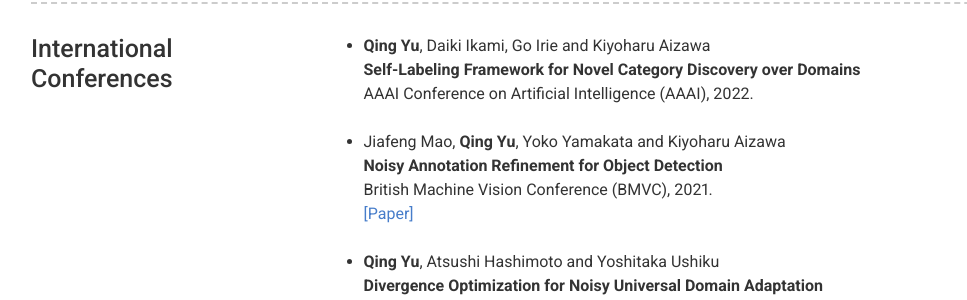
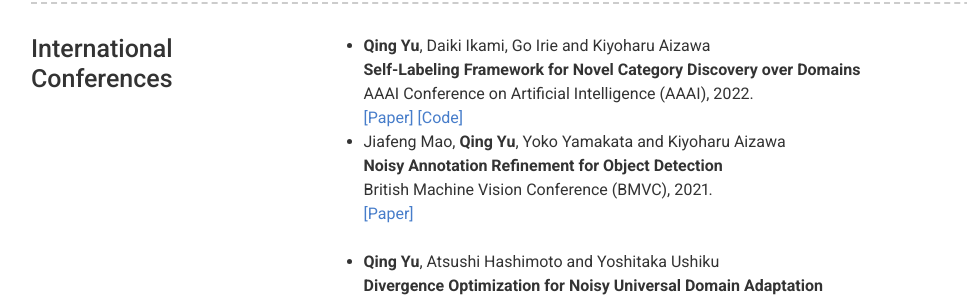
Before and after one commit to YU1ut/YU1ut.github.io, a Jekyll site: the page built from index.md, in a window 1280 px wide and 900 px high, scrolled down 444 px. Shown: the part 152-452 px from the top of the window, without its empty margins (39-1006 px from the left). Built offline with Jekyll 4.4.1, drawn with Linux system fonts in a browser that asks for light colours; nearby versions of some CDN libraries.

Commit message:
update aaai paper

```diff
--- a/_data/projects.yml
+++ b/_data/projects.yml
@@ -3,6 +3,7 @@
     - <strong>Qing Yu</strong>, Daiki Ikami, Go Irie and Kiyoharu Aizawa
       <strong>Self-Labeling Framework for Novel Category Discovery over Domains</strong>
       AAAI Conference on Artificial Intelligence (AAAI), 2022.
+      [[Paper]](https://ojs.aaai.org/index.php/AAAI/article/view/20224) [[Code]](hhttps://www.dropbox.com/s/4mwdk82iorqhji7/sample_code.zip?dl=0)
       <br>
     - Jiafeng Mao, <strong>Qing Yu</strong>, Yoko Yamakata and Kiyoharu Aizawa
       <strong>Noisy Annotation Refinement for Object Detection</strong>
```
